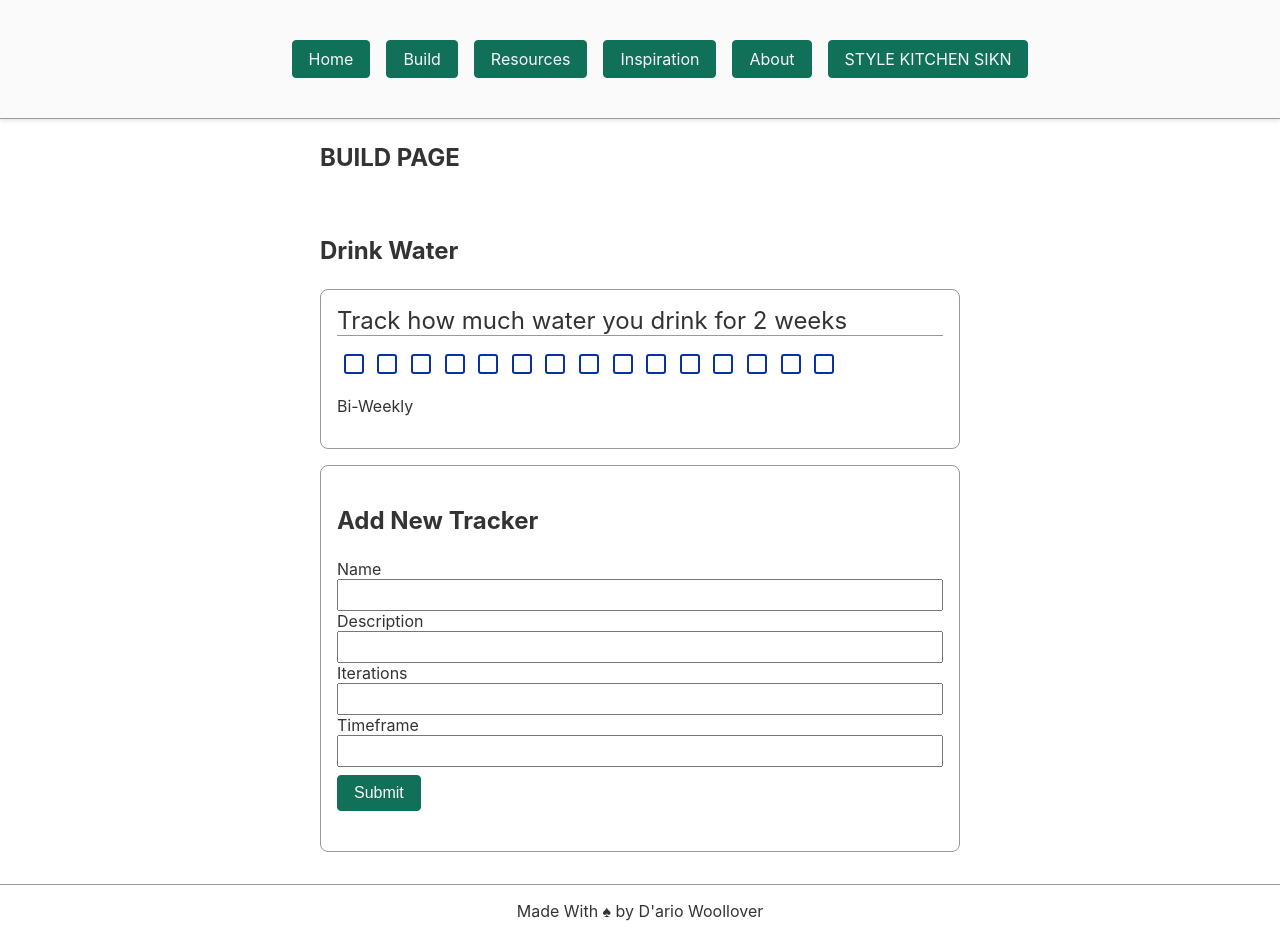
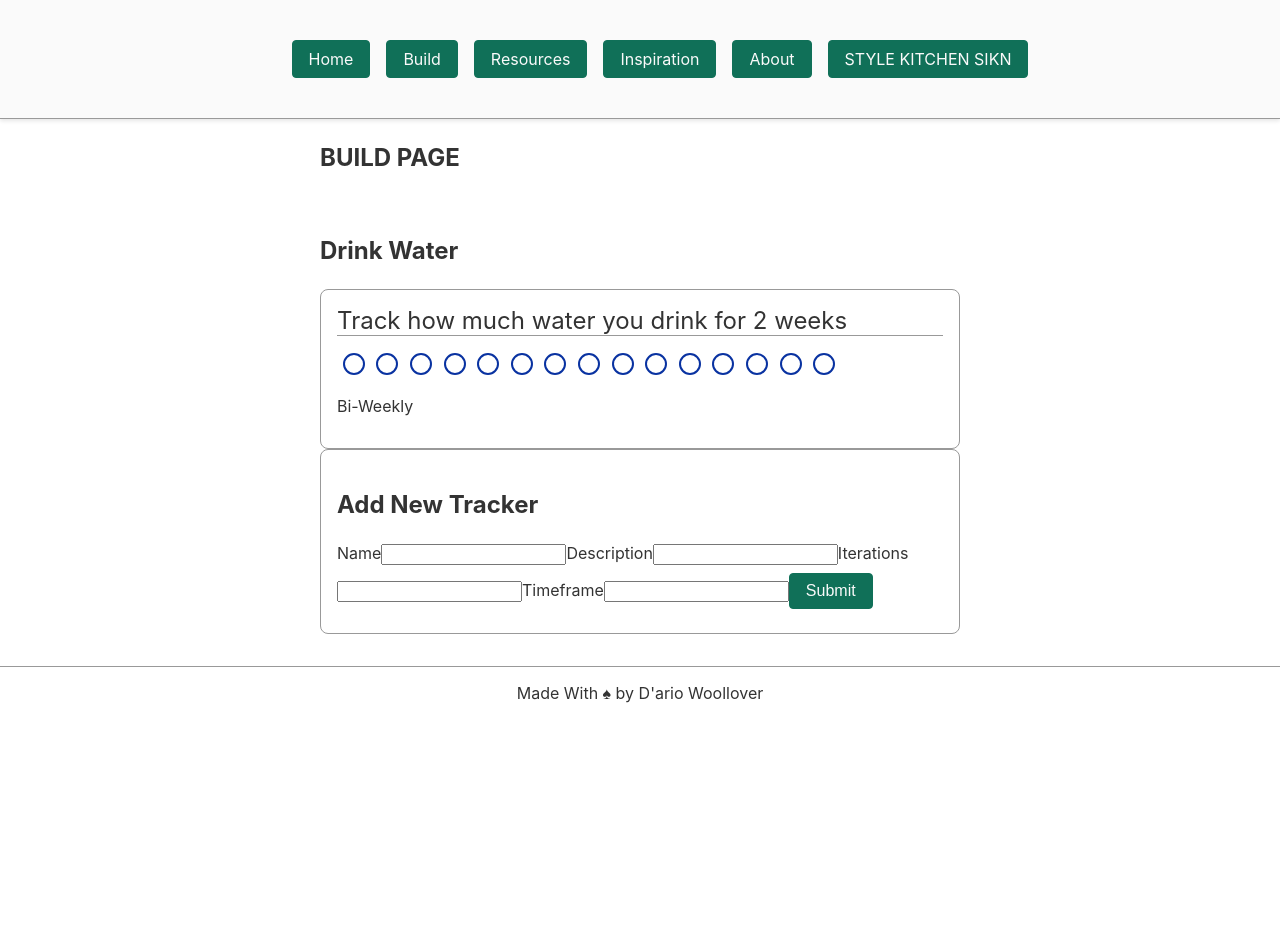
Before and after one commit to automazionetrading/trackers-project, a Next.js app: page /Build in a window 1280 px wide. After the commit the page ends 800 px from the top, so only its background shows below. Built offline with nearby package versions, Linux system fonts and the light colour scheme.

Commit message:
Buon punto segnato sul custom hook e il context. Ho un porblema con il passaggio dopo il push dell'add tracker

```diff
--- a/components/Tracker.js
+++ b/components/Tracker.js
@@ -1,17 +1,35 @@
 import * as Icon from 'react-feather';
+import useTrackerForm from '../hooks/useTrackerForm';
+
+
+
 
 // Il componente prende solo un argomento, Questo argomento viene derivato dal context
-export default function TrackerFeed({ trackersList }) {
+export default function TrackerFeed() {
 
- return trackersList ? trackersList.map((tracker) => <Tracker trackerData={tracker} key={tracker.name} />) : null;
+  const { trackers, count, addTracker } = useTrackerForm();
+  console.log("Sono nel TrackerFeed");
+  console.log(trackers);
+  const NewTracker = () => {
+
+    return (
+      <div className="tracker-card">
+        <h3>Add New Tracker</h3>
+        <form>
+          <label>Name</label>
+          <input id="name" name="name" type="text" />
+          <label>Description</label>
+          <input id="description" name="description" type="text" />
+          <label>Iterations</label>
+          <input id="iteration" name="iterations" type="number" />
+          <label>Timeframe</label>
+          <input id="timeframe" name="timeframe" type="text" />
+          <button className="btn" onClick={addTracker}>Submit</button>
+        </form>
+      </div>
+    )
+
   }
-
-/**
- *
- * @param {trackerdata} json with name, description, iterations and timeframe
- * @returns
- */
-
   function Tracker({ trackerData }) {
     const name = trackerData.name;
     const description = trackerData.description;
@@ -24,12 +42,29 @@ function Tracker({ trackerData }) {
         <div className="tracker-card">
           <div className="description">{description}</div>
           <div className="item-container">
-          {[...Array(iterations)].map((_, i) => <span className="item"><Icon.Square key={name + i} /></span>)}
+            {[...Array(iterations)].map((_, i) => <span className="item"><Icon.Circle key={name + i} /></span>)}
           </div>
           <p>{timeframe}</p>
         </div>
       </main>
     );
 
+  }
 
+  if (!trackers) {
+    return (
+      <div className="tracker-card">
+        <h3>No trackers</h3>
+        <p>You don't have any trackers yet. Add one by clicking the button below.</p>
+        <NewTracker />
+      </div>
+    )
+  } else {
+    return (
+      <>
+        {trackers.map((tracker, i) => <Tracker trackerData={tracker} key={i} />)}
+        <NewTracker />
+      </>
+    );
   }
+}
--- a/contexts/TrackersContext.js
+++ b/contexts/TrackersContext.js
@@ -1,3 +1,28 @@
-import { createContext } from 'react';
+import { createContext, useState } from 'react';
 
-export const TrackerContext = createContext({ trackers: [], count: 0 });
+// Dichiaro il context
+const TrackerContext = createContext([{}, () => { }]);
+
+// creo un wrapper specifico per il context in modo che possa condividere lo stesso
+// con i componenti figli. Quindi può prendere i dati dal form e aggiungerli al context
+// e poi aggiornare il context con la funzione dispatch
+const TrackerContextProvider = (props) => {
+
+  const [state, setState] = useState({
+    trackers: [{
+      name: 'Drink Water ',
+      description: 'Track how much water you drink for 2 weeks',
+      iterations: '15',
+      timeframe: 'Bi-Weekly'
+    }],
+    count: 1
+  });
+
+  return (
+    <TrackerContext.Provider value={[state, setState]}>
+      {props.children}
+    </TrackerContext.Provider>
+  );
+}
+
+export { TrackerContext, TrackerContextProvider };
--- /dev/null
+++ b/hooks/useTrackerForm.js
@@ -0,0 +1,38 @@
+import { useContext } from 'react';
+import { TrackerContext } from '../contexts/trackersContext';
+
+
+const useTrackerForm = () => {
+  // Salvo il contesto.
+  const [state, setState] = useContext(TrackerContext);
+
+  console.log("Sono nel useTrackerForm");
+
+  function addTracker() {
+
+    const newTracker = {
+      name: "name",
+      description: " description",
+      iterations: 42,
+      timeframe: "timeframe"
+    }
+    console.log("MEW TRACKER:");
+    console.log(newTracker);
+
+    // Aggiungo il tracker alla lista dei tracker
+    state.trackers.push(newTracker);
+
+    // Aggiorno il contenuto del context
+    setState({ trackers: state.trackers });
+    setState({ count: state.count + 1 });
+    console.log(state.TrackerContext);
+  };
+
+  return {
+    trackers: state.trackers,
+    count: state.dataStore,
+    addTracker,
+  }
+};
+
+export default useTrackerForm;
--- a/pages/Build.js
+++ b/pages/Build.js
@@ -1,69 +1,21 @@
 import { useState, useContext, useEffect } from 'react';
 import TrackerFeed from '../components/Tracker';
-import { TrackerContext } from '../contexts/trackersContext';
+import { TrackerContextProvider } from '../contexts/trackersContext';
 
 
 
 export default function Build() {
 
-  const { trackers, count } = useContext(TrackerContext);
-  trackers.push({
-    name: 'Drink Water ',
-    description: 'Track how much water you drink for 2 weeks',
-    iterations: '15',
-    timeframe: 'Bi-Weekly'
-  });
-
   return (
     <main>
-      <TrackerContext.Provider>
+      <TrackerContextProvider>
         <h3>BUILD PAGE</h3>
-        <TrackerFeed trackersList={trackers} />
-        <NewTracker target={trackers} />
-      </TrackerContext.Provider>
+        <TrackerFeed />
+      </TrackerContextProvider>
     </main>
   );
 }
 
-
-function NewTracker({ target }) {
-  return (
-    <div className="tracker">
-      <AddNewTracker trackArray={target} />
-    </div>
-  )
-}
-
-const AddNewTracker = ({ trackArray }) => {
-
-  const OnAddTracker = () => {
-    console.log('TRIGGERED tracker');
-    trackArray.push({
-      name: 'ADDED TRACKER',
-      description: 'ADDED DESCRIPTION',
-      iterations: '25',
-      timeframe: 'Bi-Weekly'
-    })
-    console.log(trackArray);
-  }
-
-  return (
-    <div className="tracker-card">
-      <h3>Add New Tracker</h3>
-      <form>
-        <label>Name</label>
-        <input id="name" name="name" type="text" />
-        <label>Description</label>
-        <input id="description" name="description" type="text" />
-        <label>Iterations</label>
-        <input id="iteration" name="iterations" type="number" />
-        <label>Timeframe</label>
-        <input id="timeframe" name="timeframe" type="text" />
-        <button className="btn" onClick={OnAddTracker}>Submit</button>
-      </form>
-    </div>
-  )
-}
 
 
 
```
Also changed, not shown: pages/Player.js (added). Lines whose indentation alone changed are shown as unchanged.
